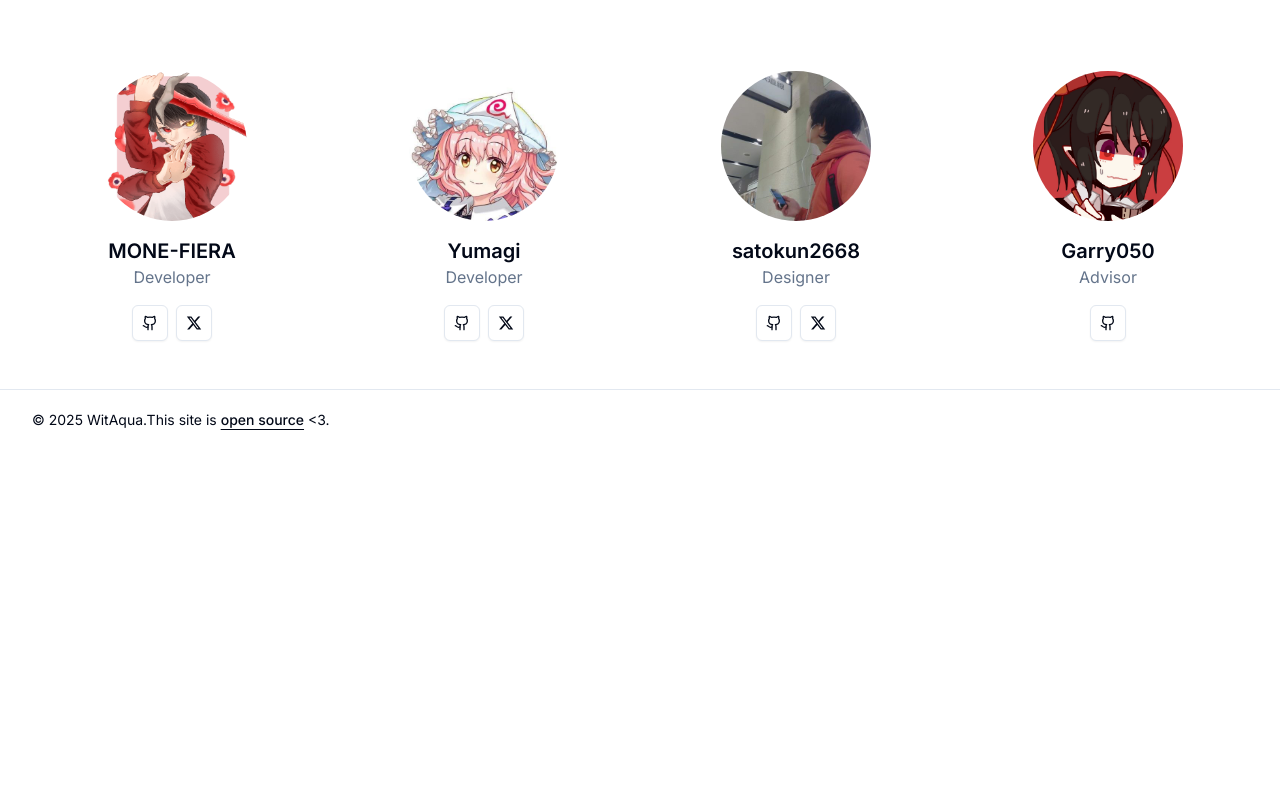
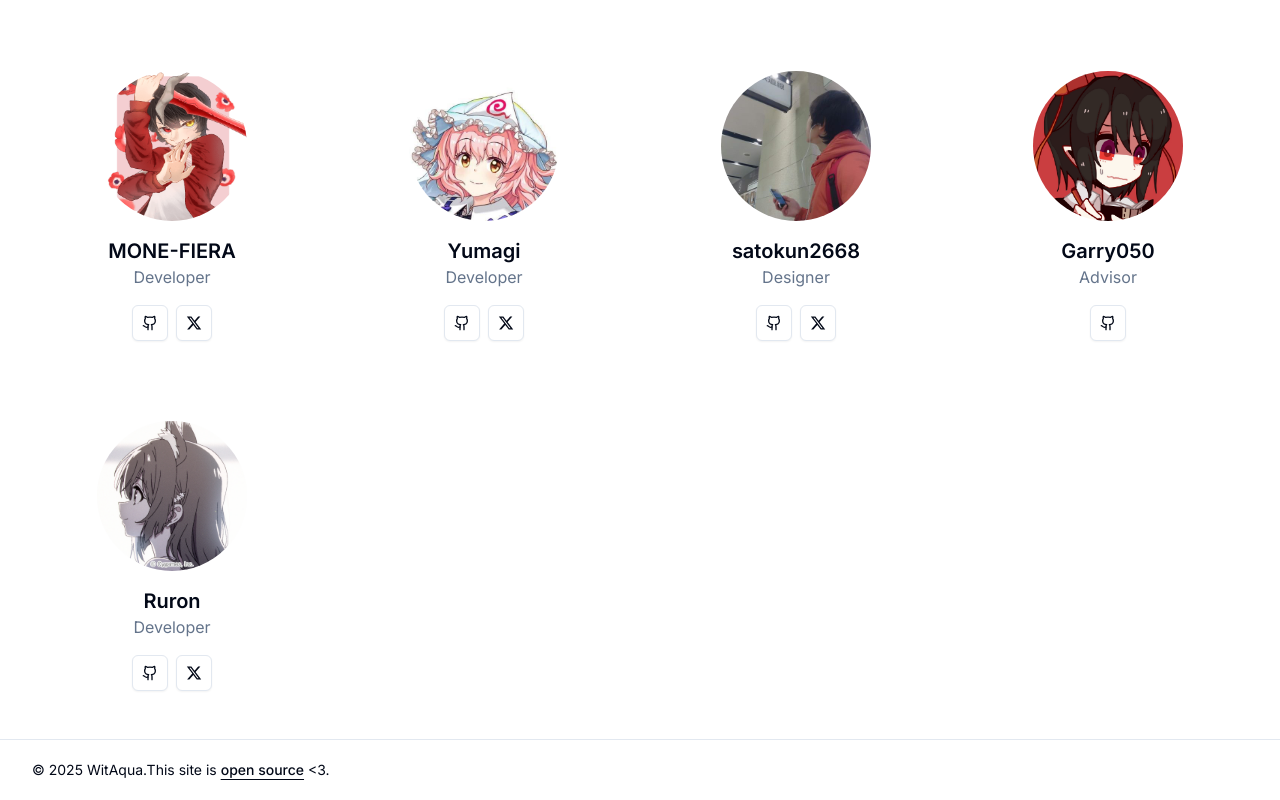
Before and after one commit to WitAqua/www, a Next.js app: page /about in a window 1280 px wide. Shown: the part 816-1616 px from the top of the page. Before the commit the page ends 1266 px from the top, so only its background shows below. Built offline with nearby package versions, Linux system fonts and the light colour scheme.

Commit message:
www: IamRuron
Change-Id: I1f235c201985160492430da9d1198b8998161a7b

```diff
--- a/src/components/about-page.tsx
+++ b/src/components/about-page.tsx
@@ -64,6 +64,13 @@ const teamMembers = [
     role: "Advisor",
     image: "/garry050.png",
     github: "garry050",
+  },
+  {
+    name: "Ruron",
+    role: "Developer",
+    image: "/ruron.png",
+    github: "RuronKun3141",
+    twitter: "RuronKun_PC",
   },
 ];
 
```
Also changed, not shown: public/ruron.png (added).
